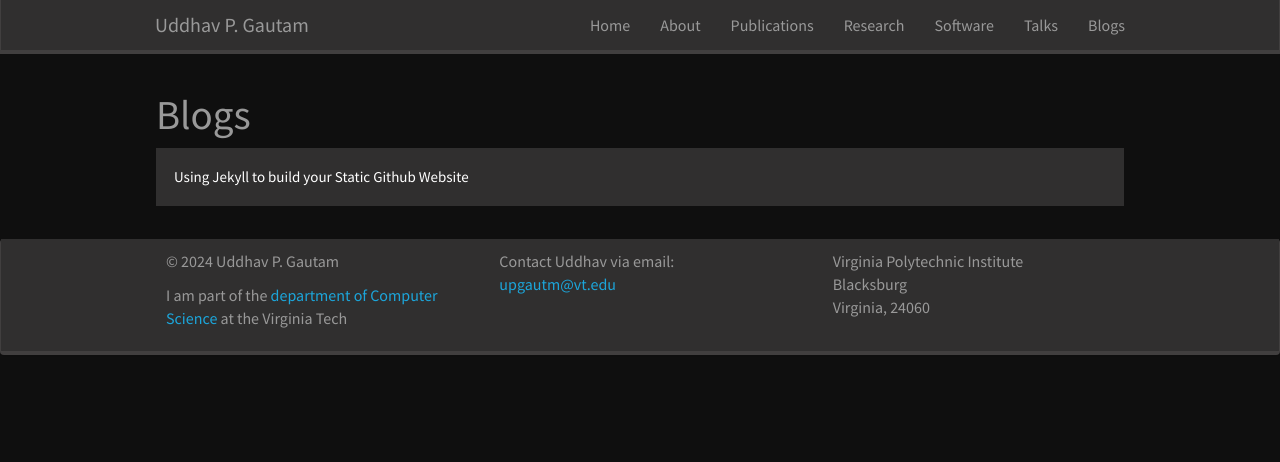
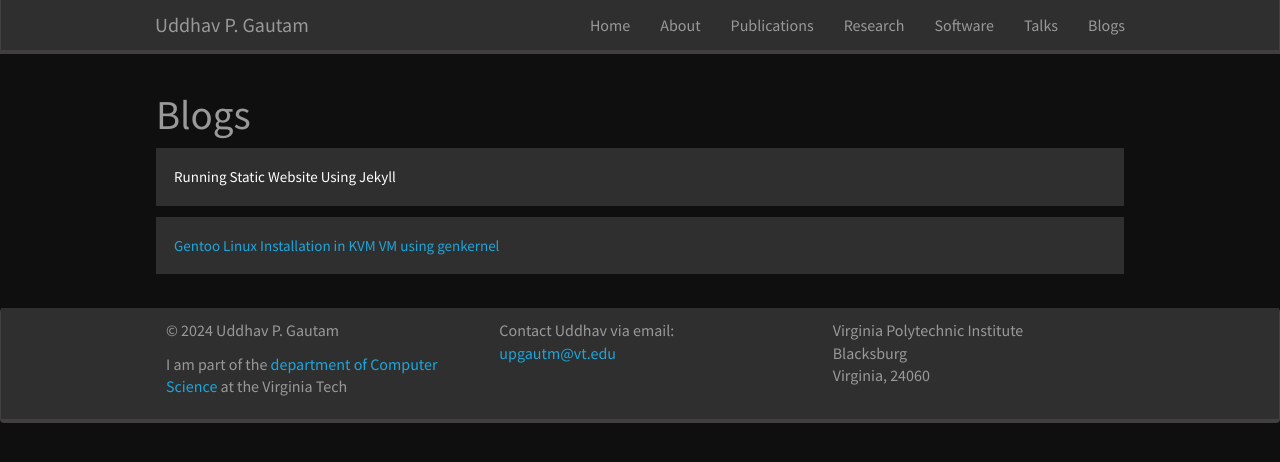
Before and after one commit to uddhavgautam/uddhavgautam3.github.io, a Jekyll site: the page built from _pages/blogs.md, in a window 1280 px wide. Shown: the top 462 px of the page. Built offline with Jekyll 4.4.1, drawn with Linux system fonts in a browser that asks for light colours; nearby versions of some CDN libraries; a style sheet for code colours, icons or effects is not loaded.

Commit message:
second blog added

```diff
--- a/_pages/blogs.md
+++ b/_pages/blogs.md
@@ -7,12 +7,14 @@ permalink: /blogs/
 
 # Blogs
 
-<button class="collapsible">Using Jekyll to build your Static Github Website</button>
-<div class="content">
+<button class="collapsible1">Running Static Website Using Jekyll</button>
+<div class="content1">
 
-[Clone this GitHub repo](https://github.com/uddhavgautam3/uddhavgautam3.github.io) in your favorite IDE (e.g., Ruby Mine).
+[Clone this GitHub repo](https://github.com/uddhavgautam3/uddhavgautam3.github.io) in your favorite IDE (e.g., Ruby
+Mine).
 You can re-write all git histories.in your favorite IDE (e.g., Ruby Mine). You can re-write all git histories.
-Create a github repo something like \<websitename\>.github.io. Then add your publish ssh-key, give read/write permissions,
+Create a github repo something like \<websitename\>.github.io. Then add your publish ssh-key, give read/write
+permissions,
 and configure page publish in your github settings.
 
 In your local IDE (e.g., Ruby Mine),
@@ -27,17 +29,25 @@ Before pushing, you can test locally using below commands
 
 </div>
 
+
+<button class="collapsible2">
+  <a href="/blogs_pdfs/GentooInstallationInKVM.pdf" download>
+    Gentoo Linux Installation in KVM VM using genkernel
+  </a>
+</button>
+
+
 <script src="https://code.jquery.com/jquery-3.6.4.min.js"></script>
 <script>
   $(document).ready(function(){
-    $(".collapsible").click(function(){
-      $(".content").slideToggle();
+    $(".collapsible1").click(function(){
+      $(".content1").slideToggle();
     });
   });
 </script>
 
 <style>
-  .collapsible {
+.collapsible1{
     background-color: #302f2f;
     color: white;
     cursor: pointer;
@@ -49,11 +59,24 @@ Before pushing, you can test locally using below commands
     font-size: 15px;
   }
 
-  .content {
+  .collapsible2{
+    background-color: #302f2f;
+    color: white;
+    cursor: pointer;
+    padding: 18px;
+    width: 100%;
+    border: none;
+    text-align: left;
+    outline: none;
+    font-size: 15px;
+  }
+
+  .content1 {
     padding: 0 18px;
     display: none;
     overflow: hidden;
     color: black;
     background-color: #c4c4c4;
   }
+
 </style>
```
Also changed, not shown: 1 other file.
